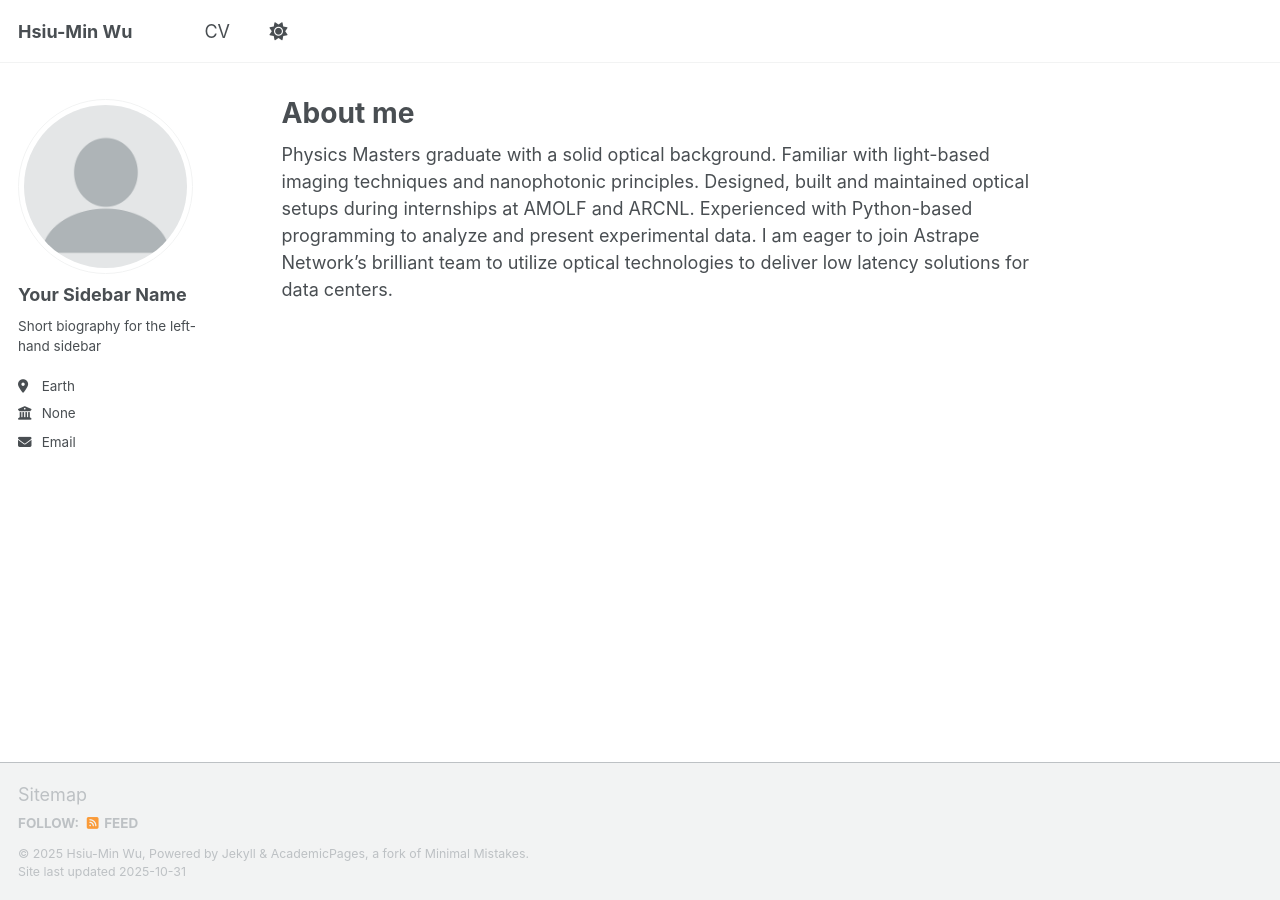
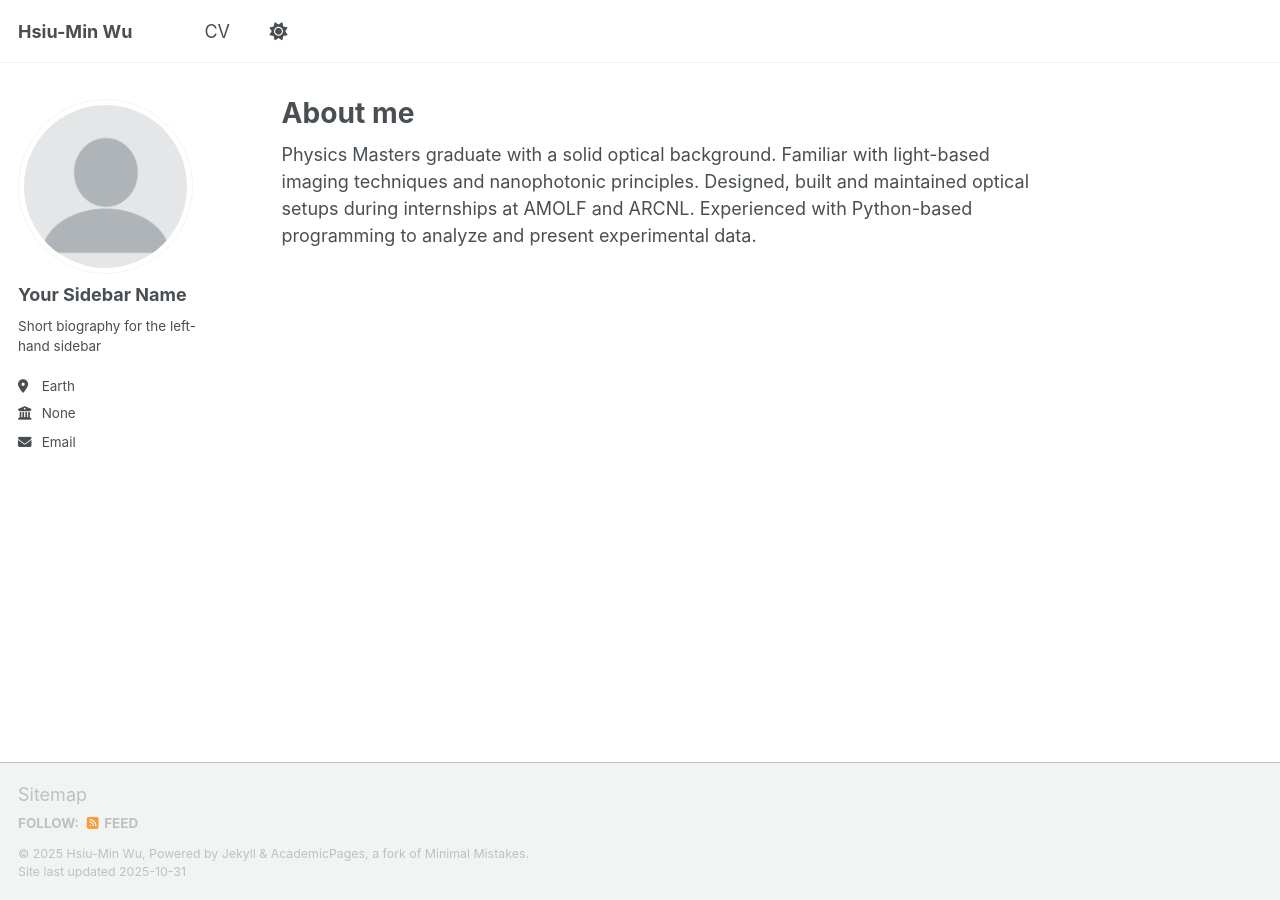
Before and after one commit to HMWusudo/HMWusudo.github.io, a Jekyll site: the page built from _pages/about.md, in a window 1280 px wide. Built offline with Jekyll 4.4.1, drawn with Linux system fonts in a browser that asks for light colours; a script that is not in the unit is left out.

Commit message:
Update about.md

```diff
--- a/_pages/about.md
+++ b/_pages/about.md
@@ -8,4 +8,4 @@ redirect_from:
   - /about.html
 ---
 
-Physics Masters graduate with a solid optical background. Familiar with light-based imaging techniques and nanophotonic principles. Designed, built and maintained optical setups during internships at AMOLF and ARCNL. Experienced with Python-based programming to analyze and present experimental data. I am eager to join Astrape Network’s brilliant team to utilize optical technologies to deliver low latency solutions for data centers.
+Physics Masters graduate with a solid optical background. Familiar with light-based imaging techniques and nanophotonic principles. Designed, built and maintained optical setups during internships at AMOLF and ARCNL. Experienced with Python-based programming to analyze and present experimental data.
```
